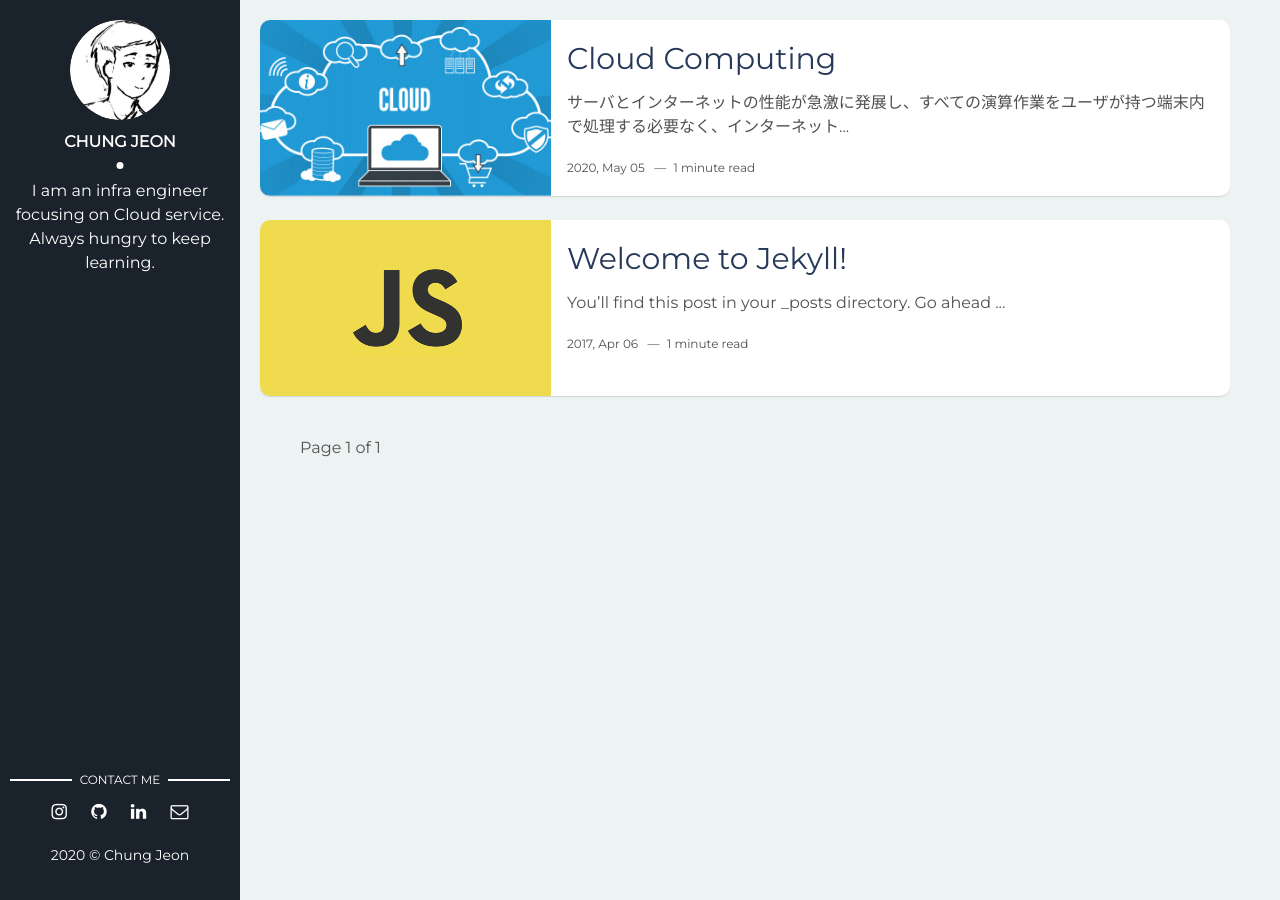
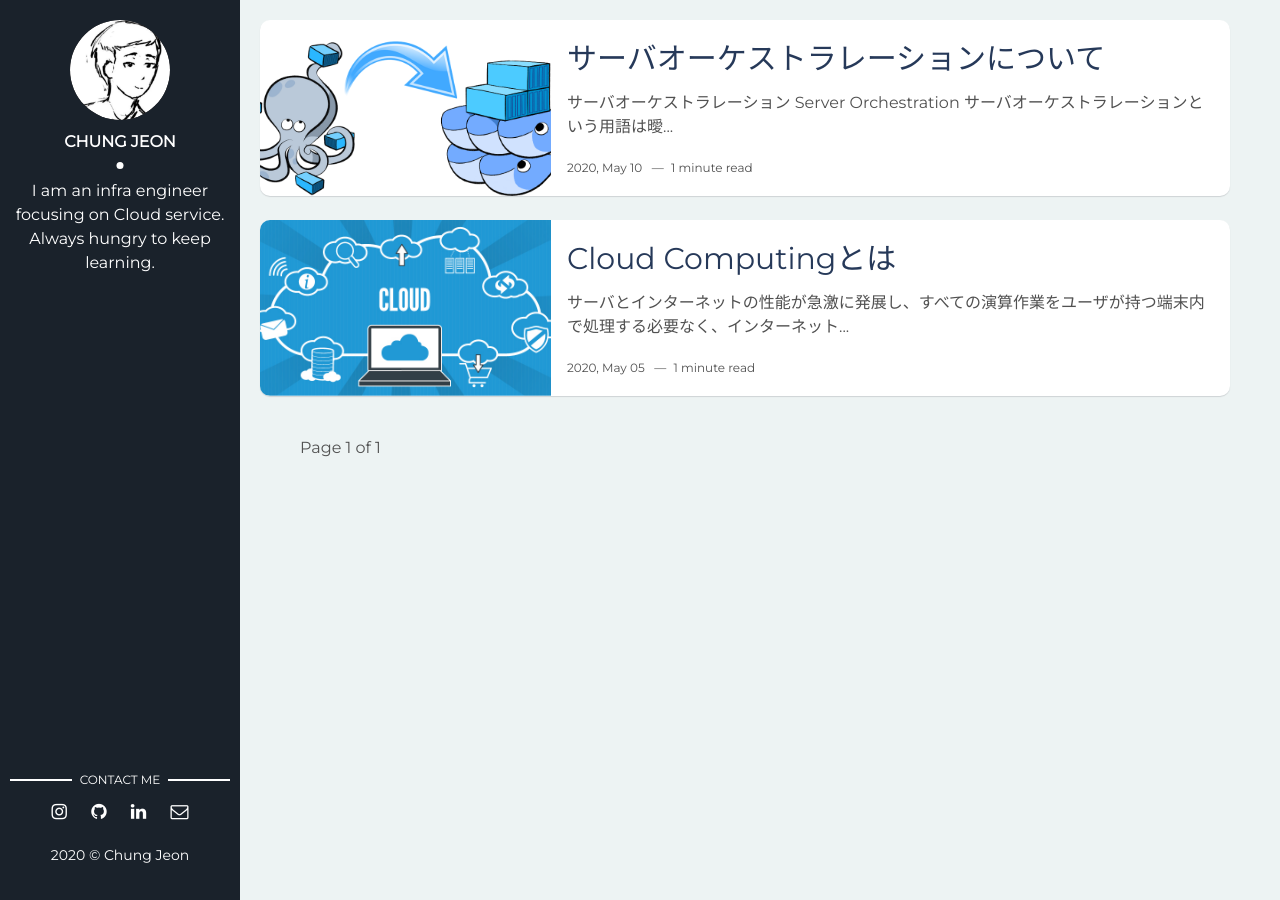
Before and after one commit to C4stleB/c4stleb.github.io, a Jekyll site: the page built from index.html, in a window 1280 px wide. Built offline with Jekyll 4.4.1, drawn with Linux system fonts in a browser that asks for light colours; some web fonts are replaced; the list of posts is cut into pages by our own code.

Commit message:
post & css update

```diff
--- a/_includes/head.html
+++ b/_includes/head.html
@@ -78,7 +78,8 @@
 	<meta name="apple-mobile-web-app-status-bar-style" content="#263959">
 	<!-- Google Fonts -->
 	<link href="https://fonts.googleapis.com/css?family=PT+Serif:400,700" rel="stylesheet">
-	<link href="https://fonts.googleapis.com/css?family=Lato:300,400,700" rel="stylesheet">
+  <link href="https://fonts.googleapis.com/css?family=Lato:300,400,700" rel="stylesheet">
+  <link href="https://fonts.googleapis.com/css2?family=Kosugi&display=swap" rel="stylesheet">
 	<!-- Font Awesome -->
 	<link rel="stylesheet" href="{{ "/assets/fonts/font-awesome/css/font-awesome.min.css" | prepend: site.baseurl }}">
 	<!-- Styles -->
--- a/_posts/2020-05-05-cloud-computing.md
+++ b/_posts/2020-05-05-cloud-computing.md
@@ -1,9 +1,9 @@
 ---
 layout: post
-title: "Cloud Computing"
-date: 2020-05-05 13:32:20 +0300
-description: サーバとインターネットの性能が急激に発展し、すべての演算作業をユーザが持つ端末内で処理する必要なく、インターネットを利用して第3の空間（サーバ、クラウド）で処理することができるようになった。
-img: cloud-compute.jpg # Add image post (optional)
+title: "Cloud Computingとは"
+date: 2020-05-05 13:00:00 +0300
+description:
+img: cloud-compute.jpg
 ---
 
 サーバとインターネットの性能が急激に発展し、すべての演算作業をユーザが持つ端末内で処理する必要なく、インターネットを利用して第3の空間（サーバ、クラウド）で処理することができるようになった。**インターネットを利用して必要なコンピューティングリソース（サーバ、ストレージ、アプリケーション、サービス）を、どこからでもアクセス・利用可能な形態をクラウドコンピューティングサービスという。**
--- /dev/null
+++ b/_posts/2020-05-10-orchestration.md
@@ -0,0 +1,26 @@
+---
+layout: post
+title: "サーバオーケストラレーションについて"
+date: 2020-05-10 17:00:00 +0300
+description:
+img: docker-swarm-gonkar-it-security.png
+---
+
+## サーバオーケストラレーション Server Orchestration
+サーバオーケストラレーションという用語は曖昧な意味を持っています。簡単に定義すると、**複数のサーバと複数のサービスを便利に管理する作業**であると言えます。実際にはスケジューリング`scheduling`、クラスタリング`clustering`、サービスディスカバリー`service discovery`、ロギング`logging`、モニタリング`monitoring`などの作業を行います。
+
+ただ、複数のサーバーを楽に管理したいだけなのに、新しい用語がたくさん登場します。
+
+**スケジューリング**：コンテナを適当なサーバにデプロイする作業です。ツールによって支援する戦略が少しずつ異なりますが、数台のサーバの中で最も必要のないサーバにデプロイしたり、順番にデプロイしたり、ランダムにデプロイすることもできます。コンテナの個数を複数に増やせば、適当に分けてデプロイし、サーバーが死ぬと、実行中だったコンテナを別のサーバーで実行することもできます。
+
+**クラスタリング**：複数のサーバを1つのサーバのように使用できます。クラスタに新しいサーバーを追加することも、削除することもできます。少なくとも数少ないサーバから、多くは数千台のサーバを1つのクラスタにすることができます。あちこちに散らばっているコンテナも仮想ネットワークを利用して、まるで同じサーバーにあるように簡単に通信できます。
+
+**サービスディスカバリ**：文字通り、サービスを探す機能です。コンテナはクラスタ環境でどのサーバに生成されるか分からず、別のサーバに移動することもできます。したがって、コンテナと通信をするためには、どのサーバで実行中なのかを把握しなければならず、コンテナが生成・中止する時にどこかにIPやポートのような情報をアップデートする必要があります。キーベバリュー・ストレージに情報を保存することも、内部DNSサーバーを利用することもできます。
+
+**ロギング、モニタリング**：複数のサーバーを管理する場合は、ログとサーバーの状態を1ヶ所で管理するのが便利です。ツールで直接サポートする場合もあれば、別途プログラムをインストールしなければならない場合もあります。ELKやprometheusなどさまざまなツールがあります。
+
+オーケストレーション・ツールはサーバを中央で管理し、多くのことを自動化してくれるので、複数のサーバを管理するのなら、導入しなければならない非常に優れた方法だと言えます。
+
+しかし、**こんなに良いものがあると知りながらも、様々な理由で導入が難しいのが現実**です。
+
+最も大きな理由は、インストールと管理が難しいということです。普段ならオーケストラツールは数百、数千、数万台の膨大なサーバーを管理するためにできています。基本、インストールと管理がかなり難しく、大規模のシステム環境を持つ一部の企業を除いては、導入する費用が手作業で管理する費用よりはるかに大きいです。ツールについても勉強しなければなりません。何か障害が生じると、全サーバーに問題が生じるので、導入が慎重にならざるを得ません。
--- a/assets/css/main.css
+++ b/assets/css/main.css
@@ -1,4 +1,5 @@
 @import url(https://fonts.googleapis.com/css?family=Montserrat|Montserrat+Alternates|Raleway);
+@import url(https://fonts.googleapis.com/css2?family=Kosugi&display=swap);
 /*! normalize.css v7.0.0 | MIT License | github.com/necolas/normalize.css */
 /* Document
    ========================================================================== */
@@ -774,7 +775,7 @@ html {
 }
 
 body {
-  font-family: 'Montserrat', sans-serif;
+  font-family: 'Kosugi','Montserrat', sans-serif;
   color: #515151;
   background-color: #edf3f3;
   margin: 0;
@@ -1165,7 +1166,7 @@ footer .copyright {
 }
 
 .post .post-content .post-title a {
-  font-family: 'Montserrat', serif;
+  font-family: 'Kosugi','Montserrat', sans-serif;
   text-decoration: none;
   color: #263959;
 }
--- a/assets/css/scss/_media.scss
+++ b/assets/css/scss/_media.scss
@@ -12,10 +12,12 @@
 
     .post-content {
       width: 100%;
+      font-family: 'Kosugi','Montserrat', sans-serif;
       .post-title {
         margin: 0 0 5px;
         a {
           font-size: 21px;
+          font-family: 'Kosugi','Montserrat', sans-serif;
         }
       }
     }
@@ -82,10 +84,12 @@
 
     .post-content {
       width: 100%;
+      font-family: 'Kosugi','Montserrat', sans-serif;
       .post-title {
         margin: 0 0 5px;
         a {
           font-size: 21px;
+          font-family: 'Kosugi','Montserrat', sans-serif;
         }
       }
     }
--- a/assets/css/scss/main.scss
+++ b/assets/css/scss/main.scss
@@ -11,7 +11,7 @@ html {
 }
 
 body {
-  font-family: 'Montserrat', sans-serif;
+  font-family: 'Kosugi','Montserrat', sans-serif;
   color: $body-color;
   background-color: #edf3f3;
   margin: 0;
```
Also changed, not shown: assets/img/docker-swarm-gonkar-it-security.png (added), post_sample/2017-04-06-welcome-to-jekyll.md (renamed from _posts/2017-04-06-welcome-to-jekyll.md).
